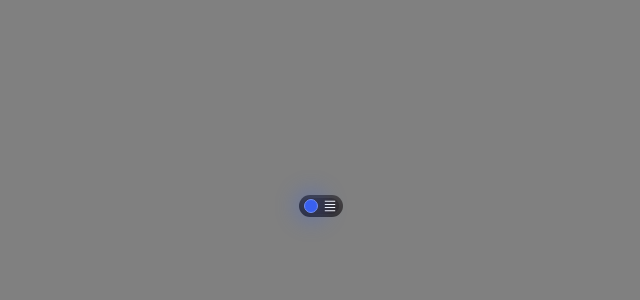
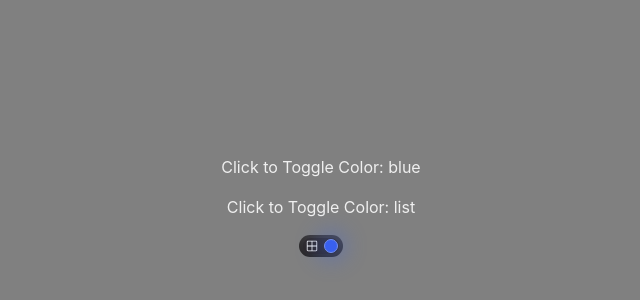
Before and after one commit to gibsonliketheguitar/switch-challenge, a React (Vite) app: page / in a window 1280 px wide. Shown: the part 194-494 px from the top of the page, without its empty margins (319-959 px from the left). Built offline with nearby package versions, Linux system fonts and the light colour scheme.

Commit message:
refactor and split component up

```diff
--- a/src/App.jsx
+++ b/src/App.jsx
@@ -1,12 +1,33 @@
+import { useState } from 'react'
 import './App.css'
-import SwitchButton from './SwitchButton'
+import SwitchButton from './switch'
 
 const GRID = 'grid'
 const LIST = 'list'
 
 function App() {
+  const [color, setColor] = useState('blue')
+  const handleToggleColor = () => {
+    setColor(prev => {
+      if (prev === 'red') return 'blue'
+      return 'red'
+    })
+  }
+
+  const [display, setDisplay] = useState('list')
+  const handleToggleDisplay = () => {
+    setDisplay(prev => {
+      if(prev === 'grid') return 'list'
+      return 'grid'
+    })
+  }
+
   return (
-    <SwitchButton color={'blue'} state={'grid'} />
+    <div className='flex flex-col justify-center items-center space-y-4'>
+      <button onClick={handleToggleColor}>Click to Toggle Color: {color}</button>
+      <button onClick={handleToggleDisplay}>Click to Toggle Color: {display}</button>
+      <SwitchButton color={color} state={display} />
+    </div>
   )
 }
 
--- /dev/null
+++ b/src/switch/index.js
@@ -0,0 +1 @@
+export { default } from './switch-button'
--- a/src/SwitchButton.jsx
+++ b/src/switch/switch-button.jsx
@@ -1,9 +1,8 @@
 import { cloneElement, useState } from 'react'
 import { GridIcon, RowsIcon } from '@radix-ui/react-icons'
 import * as Switch from '@radix-ui/react-switch';
-import * as VisuallyHidden from '@radix-ui/react-visually-hidden';
+import { SwitchIcon as Icon } from './switch-icon';
 import { twJoin } from 'tailwind-merge'
-
 
 const DEFAULT_COLOR = 'blue'
 const GRID = 'grid' //state-uncheck
@@ -33,6 +32,7 @@ export default function SwitchButton(props) {
       <Switch.Root
         id='layout'
         disabled={disabled}
+        checked={toggle === LIST}
         className="w-[44px] h-[22px] py-[3px] px-1"
         onCheckedChange={handleCheckChange}
         value={toggle}
@@ -61,19 +61,3 @@ export default function SwitchButton(props) {
     </div>
   )
 }
-function Icon(props) {
-  const {
-    id,
-    visible = false,
-    icon
-  } = props
-  return (
-    <span className={twJoin(
-      !visible && 'transition-opacity duration-300 ease-in opacity-0',
-      'flex justify-center items-center',
-    )}>
-      <VisuallyHidden.Root>{id} Icon</VisuallyHidden.Root>
-      {cloneElement(icon, { className: 'm-[1px] mx-[2px]', height: '12px', width: '12px', color: 'white' })}
-    </span>
-  )
-}
--- /dev/null
+++ b/src/switch/switch-icon.jsx
@@ -0,0 +1,21 @@
+import { cloneElement } from 'react'
+import * as VisuallyHidden from '@radix-ui/react-visually-hidden';
+import { twJoin } from 'tailwind-merge'
+
+export function SwitchIcon(props) {
+  const {
+    id,
+    visible = false,
+    icon
+  } = props
+
+  return (
+    <span className={twJoin(
+      !visible && 'transition-opacity duration-300 ease-in opacity-0',
+      'flex justify-center items-center',
+    )}>
+      <VisuallyHidden.Root>{id} Icon</VisuallyHidden.Root>
+      {cloneElement(icon, { className: 'm-[1px] mx-[2px]', height: '12px', width: '12px', color: 'white' })}
+    </span>
+  )
+}
```
